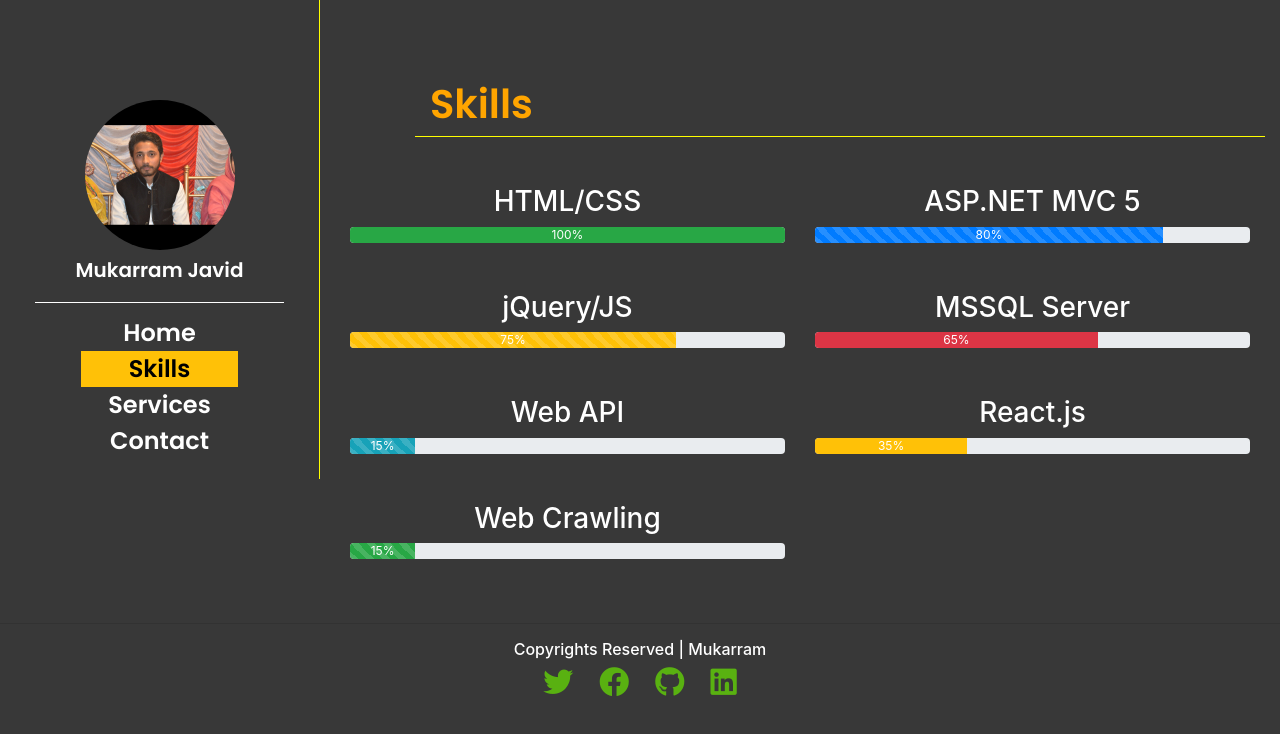
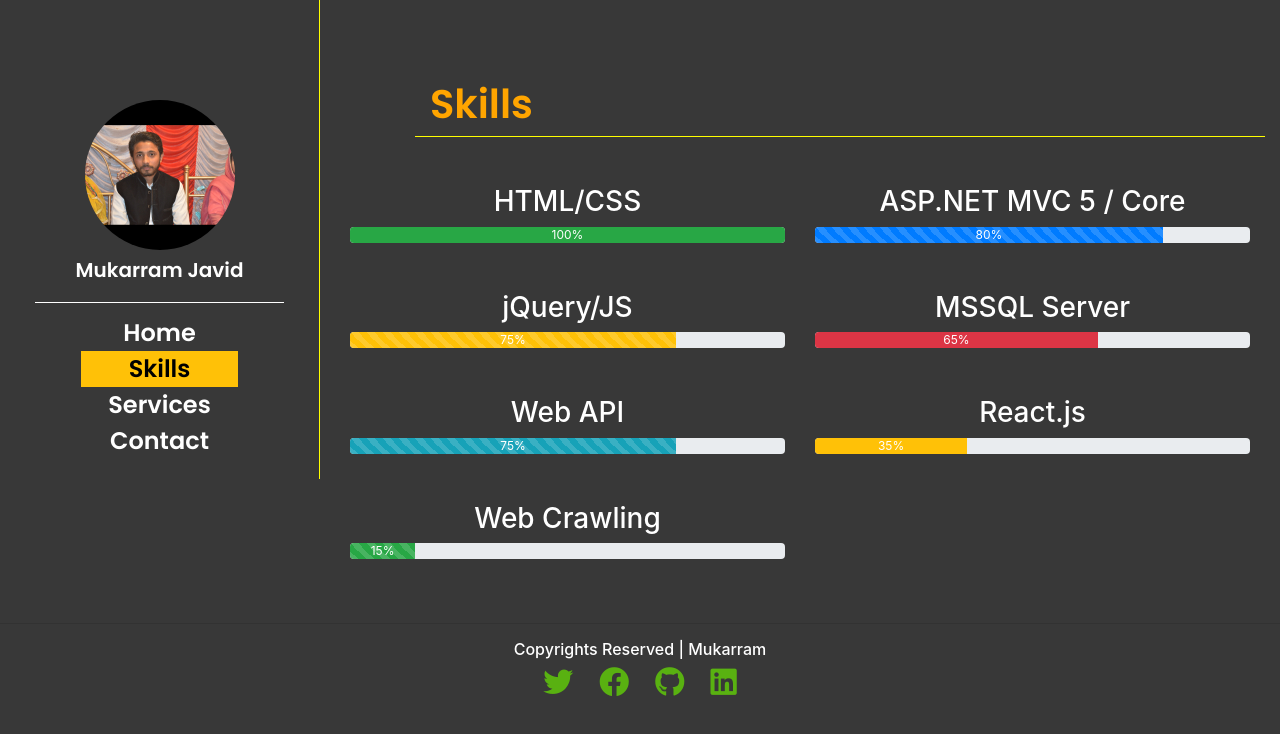
Before and after one commit to mukarramjavid/mukarram_portfolio, a React (Create React App) app: page /skill in a window 1280 px wide. Shown: the top 734 px of the page. Built offline with nearby package versions, Linux system fonts and the light colour scheme.

Commit message:
Update skillData.js

```diff
--- a/src/SkillData.js
+++ b/src/SkillData.js
@@ -9,7 +9,7 @@ const skillData = [
   },
   {
     id: "2",
-    skillName: "ASP.NET MVC 5",
+    skillName: "ASP.NET MVC 5 / Core",
     skillVariant: "primary",
     skillLabel: "80%",
     skillNow: 80,
@@ -35,8 +35,8 @@ const skillData = [
     id: "5",
     skillName: "Web API",
     skillVariant: "info",
-    skillLabel: "15%",
-    skillNow: 15,
+    skillLabel: "75%",
+    skillNow: 75,
     animated: "animated",
   },
   {
```
